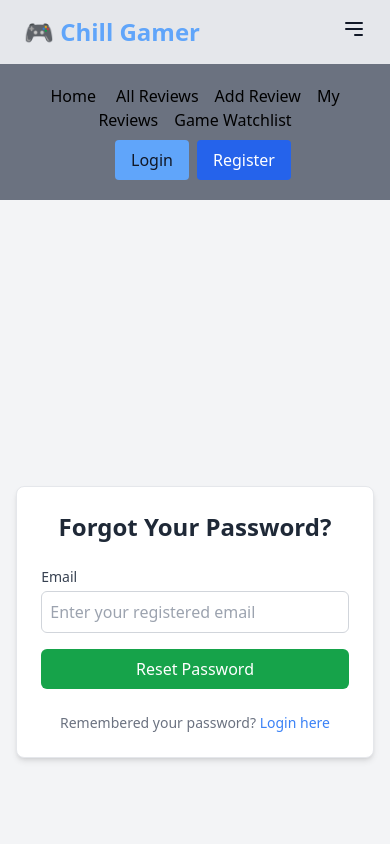
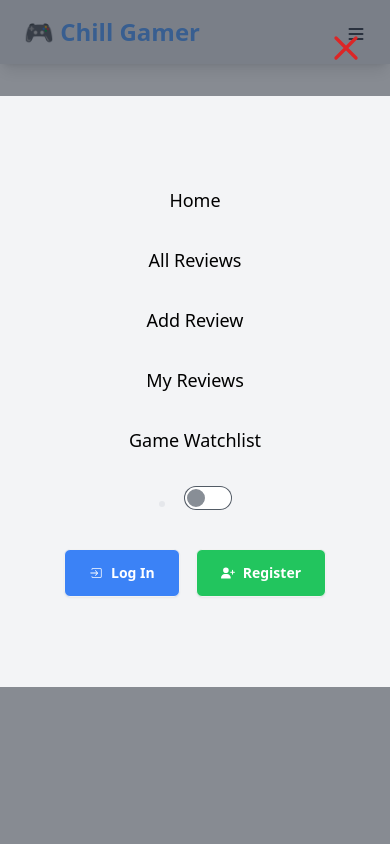
Before and after one commit to MRS028/Chill-Gamer-Reviewer-Client, a React (Vite) app: page /auth/forgetpassword in a window 390 px wide. Both pictures are taken after a click on the button 354 px from the left and 29 px from the top of the page. Shown: the top 844 px of the page. Built offline with nearby package versions, Linux system fonts and the light colour scheme; no server answers.

Commit message:
Login and Logout condition build and mobile navbar build

```diff
--- a/src/AuthLaoyout/ForgetPassword.jsx
+++ b/src/AuthLaoyout/ForgetPassword.jsx
@@ -1,73 +1,73 @@
-import React, { useState } from "react";
-import { Link } from "react-router-dom";
+import React, { useEffect, useState } from 'react';
+import { useNavigate, useLocation } from 'react-router-dom';
+import { getAuth, sendPasswordResetEmail, signOut } from 'firebase/auth';
+import { toast, ToastContainer } from 'react-toastify';
+import 'react-toastify/dist/ReactToastify.css';
 
 const ForgetPassword = () => {
-  const [email, setEmail] = useState("");
-  const [error, setError] = useState("");
-  const [message, setMessage] = useState("");
+  const auth = getAuth();
+  const navigate = useNavigate();
+  const location = useLocation();
+  const [email, setEmail] = useState(location.state?.email || "");
+  useEffect(() => {
+    console.log("Location State:", location.state);
+  }, [location.state]);
 
-  const handleEmailChange = (e) => {
-    setEmail(e.target.value);
-  };
-
-  const handleSubmit = (e) => {
+  const handleResetPassword = (e) => {
     e.preventDefault();
-
-    const registeredEmail = "user@example.com";
-
-    if (email === registeredEmail) {
-      setMessage("Password reset email has been sent!");
-      setError("");
-    } else {
-      setError("This email is not registered.");
-      setMessage("");
+    if (!email) {
+      toast.error('Please enter an email address.');
+      return;
     }
-
-
+    const emailPattern = /^[^\s@]+@[^\s@]+\.[^\s@]+$/;
+    if (!emailPattern.test(email)) {
+      toast.error('Please enter a valid email address.');
+      return;
+    }
+    sendPasswordResetEmail(auth, email)
+      .then(() => {
+        toast.success('Password reset email sent! Please check your email.', { autoClose: 1000 });
+        signOut(auth).then(() => {
+          setTimeout(() => {
+            // navigate('/auth/login');
+            // window.location.href = "https://gmail.google.com"
+            window.open("https://mail.google.com", "_blank");
+          }, 1200);
+        });
+      })
+      .catch((error) => {
+        console.error('Error resetting password:', error.message);
+        toast.error('Failed to send password reset email. Please try again.');
+      });
   };
 
   return (
-    <div className="flex min-h-screen items-center justify-center md:py-8 bg-gray-100">
-      <div className="w-11/12 max-w-md bg-white rounded-lg shadow-md p-6 border">
-        <h2 className="text-2xl font-semibold text-center text-gray-800 mb-6">
-          Forgot Your Password?
-        </h2>
-        <form onSubmit={handleSubmit} className="space-y-4">
-          {/* Email */}
+    <div className="flex min-h-screen items-center justify-center">
+      <div className="w-full max-w-md bg-gray-100 rounded-lg shadow-md p-6 border">
+        <h2 className="text-2xl font-semibold text-center text-gray-800 mb-6">Forgot Password</h2>
+        <p className="text-sm text-gray-500 text-center mb-4">
+          Enter your email address and we will send you a link to reset your password.
+        </p>
+        <form onSubmit={handleResetPassword} className="space-y-4">
           <div>
-            <label htmlFor="email" className="flex items-center text-sm font-medium text-gray-700">
-              Email
-            </label>
+            <label htmlFor="email" className="block text-left text-sm font-medium text-gray-700">Email</label>
             <input
               type="email"
               id="email"
               value={email}
-              onChange={handleEmailChange}
-              placeholder="Enter your registered email"
+              onChange={(e) => setEmail(e.target.value)}
+              placeholder='Enter Your Email'
               className="w-full mt-1 p-2 border border-gray-300 rounded-md focus:ring-blue-500 focus:border-blue-500"
             />
           </div>
-
-          {/* Error  */}
-          {error && <p className="text-xs text-red-500 mt-2">{error}</p>}
-          {message && <p className="text-xs text-green-500 mt-2">{message}</p>}
-
-          {/* Submit Btn */}
-          <button
-            type="submit"
-            className="w-full py-2 px-4 bg-green-600 text-white font-medium rounded-md hover:bg-green-700"
-          >
-            Reset Password
-          </button>
+          <button type="submit" className="w-full py-2 px-4 bg-green-600 text-white font-medium rounded-md hover:bg-green-700">Send Reset Link</button>
         </form>
-
         <p className="text-sm text-center text-gray-500 mt-6">
-          Remembered your password?{" "}
-          <Link to="/auth/login" className="text-blue-500 hover:underline">
-            Login here
-          </Link>
+          Remembered your password?{' '}
+          <span onClick={() => navigate('/auth/login')} className="text-blue-500 hover:underline cursor-pointer">Login</span>
         </p>
       </div>
+      <ToastContainer />
     </div>
   );
 };
--- a/src/AuthLaoyout/Login.jsx
+++ b/src/AuthLaoyout/Login.jsx
@@ -1,82 +1,85 @@
 import React, { useContext, useState } from "react";
-import { Link, useLocation } from "react-router-dom";
+import { Link, useLocation, useNavigate } from "react-router-dom";
 import { FaEye, FaEyeSlash } from "react-icons/fa";
 import { FcGoogle } from "react-icons/fc";
 import Swal from "sweetalert2";
 import { AuthContext } from "../Provider/AuthProvider";
 
 const Login = () => {
-  const { userLogin, setUser, user } = useContext(AuthContext);
-
+  const { userLogin, setUser,signInWithGoogle } = useContext(AuthContext);
   const [email, setEmail] = useState("");
   const [password, setPassword] = useState("");
   const [showPassword, setShowPassword] = useState(false);
-  const [error, setError] = useState({ login: " " });
+  const [error, setError] = useState("");
 
-  const navigate = useLocation();
-
+  const navigate = useNavigate();
+  const location = useLocation();
 
   // Login part
   const handleSubmit = (e) => {
     e.preventDefault();
 
-    const form = e.target;
-    const email = form.email.value;
-    const password = form.password.value;
+    if (!email || !password) {
+      setError("Email and Password are required.");
+      return;
+    }
 
-    console.log(email, password);
+    if (!/\S+@\S+\.\S+/.test(email)) {
+      setError("Please enter a valid email address.");
+      return;
+    }
+
+    setError(""); // Clear any previous error
 
     userLogin(email, password)
       .then((result) => {
         const user = result.user;
         setUser(user);
-        console.log(user);
         Swal.fire({
           title: "Log in Successful!",
           text: "Welcome back to our platform!",
           icon: "success",
           confirmButtonText: "OK",
         });
-        navigate('/')
+        navigate(location?.state ? location.state : "/");
       })
       .catch((error) => {
-        const errorCode = error.code;
-        const errorMessage = error.message;
-        setError({ login: "Invalid email or password 🙃" });
-
-        // console.log(errorCode, errorMessage);
+        if (error.code) {
+          setError("Incorrect email or password. Please try again.");
+        }
       });
   };
 
-  // Passsword validition
-  {
-    user?.email ? <> </> : <>{}</>;
-  }
+  const handleGoogleSignIn = () => {
+    signInWithGoogle()
+      .then((result) => {
 
-  //   if (email ===  && password === "Password123") {
+        console.log(result);
+          navigate("/");
+          Swal.fire({
+            title: "Login Successful!",
+            text: "Welcome to our platform!",
+            icon: "success",
+            confirmButtonText: "OK",
+          });
 
-  //   } else {
-  //     setError({ login: "Invalid email or password" });
-  //   }
-  // };
+      })
+      .catch((error) => {
+        console.log("ERROR", error.message);
 
-  // handle log in
+      });
+  };
+
 
   const navigateToForgetPassword = () => {
-    Swal.fire({
-      icon: "info",
-      title: "Forgot Password",
-      text: "Reset password functionality can be added.",
+    navigate("/auth/forgetpassword", {
+      state: { email: email || "" },
     });
   };
 
-  const handleGoogleSignIn = () => {
-    alert("Google Sign-In clicked!");
-  };
-
   return (
-    <div className="flex min-h-screen items-center justify-center md:py-8 bg-gray-100">
-      <div className="w-11/12 max-w-md bg-white rounded-lg shadow-md p-6 border">
+    <div className="flex min-h-screen items-center justify-center md:py-8 ">
+      <div className="w-11/12 max-w-md bg-gray-100 rounded-lg shadow-md p-6 border">
         <h2 className="text-2xl font-semibold text-center text-gray-800 mb-6">
           Login
         </h2>
@@ -125,25 +128,21 @@ const Login = () => {
                 {showPassword ? <FaEyeSlash /> : <FaEye />}
               </span>
             </div>
-            {error.login && (
-              <p className="text-red-500 text-sm">{error.login}</p>
-            )}
           </div>
 
-          {/* Forgot Pass */}
-          <div className="text-right">
-            <Link to="/auth/forgetpassword">
-              <button
-                type="button"
-                onClick={navigateToForgetPassword}
-                className="text-sm text-blue-500 hover:underline"
-              >
-                Forgot Password?
-              </button>
-            </Link>
-          </div>
+          {/* Error Message */}
+          {error && <p className="text-red-500 text-sm">{error}</p>}
 
           {/* Submit btn */}
+          <div className="flex justify-end">
+            <button
+              type="button"
+              onClick={navigateToForgetPassword}
+              className="text-sm text-blue-500 hover:underline"
+            >
+              Forgot Password?
+            </button>
+          </div>
           <button
             type="submit"
             className="w-full py-2 px-4 bg-green-600 text-white font-medium rounded-md hover:bg-green-700"
--- a/src/AuthLaoyout/Register.jsx
+++ b/src/AuthLaoyout/Register.jsx
@@ -1,5 +1,5 @@
 import React, { useContext, useState } from "react";
-import { Link } from "react-router-dom";
+import { Link, useLocation, useNavigate } from "react-router-dom";
 import { FcGoogle } from "react-icons/fc";
 import { FaEye, FaEyeSlash } from "react-icons/fa";
 import AuthProvider, { AuthContext } from "../Provider/AuthProvider";
@@ -7,12 +7,13 @@ import Swal from "sweetalert2";
 
 const Register = () => {
   // Export from Authprovider
-  const { createNewUser ,user,setUser} = useContext(AuthContext);
+  const { createNewUser ,user,setUser,signInWithGoogle} = useContext(AuthContext);
 
   const [showPassword, setShowPassword] = useState(false);
   const [passwordError, setPasswordError] = useState("");
   //  console.log(user);
-
+ const navigate = useNavigate();
+ const location =useLocation();
   // Form submit Section
   const handleSubmit = (e) => {
     e.preventDefault();
@@ -23,10 +24,10 @@ const Register = () => {
     const password = form.get("password");
     const FormInfo = { name, email, photourl, password };
 
-    console.log(FormInfo);
+    // console.log(FormInfo);
     createNewUser(email, password)
       .then((result) => {
-
+        navigate("/");
         const user = result.user;
         setUser(user);
         console.log(user);
@@ -62,12 +63,28 @@ const Register = () => {
   };
 
   const handleGoogleSignIn = () => {
-    alert("Google Sign-In Clicked!");
+    signInWithGoogle()
+      .then((result) => {
+
+        console.log(result);
+          navigate("/");
+          Swal.fire({
+            title: "Registration Successful!",
+            text: "Welcome to our platform!",
+            icon: "success",
+            confirmButtonText: "OK",
+          });
+
+      })
+      .catch((error) => {
+        console.log("ERROR", error.message);
+
+      });
   };
 
   return (
     <div className="flex min-h-screen items-center justify-center md:my-8">
-      <div className="w-11/12 max-w-md bg-white rounded-lg shadow-md p-6 border">
+      <div className="w-11/12 max-w-md bg-gray-100 rounded-lg shadow-md p-6 border">
         <h2 className="text-2xl font-semibold text-center text-gray-800 mb-6">
           Register
         </h2>
--- a/src/Components/Home/Navbar.jsx
+++ b/src/Components/Home/Navbar.jsx
@@ -1,28 +1,47 @@
-import React, { useContext, useState } from "react";
+import React, { useContext, useEffect, useState } from "react";
 import { FaHome, FaTags } from "react-icons/fa";
-import { Link, NavLink } from "react-router-dom";
+import { Link, NavLink, useLocation, useNavigate } from "react-router-dom";
 import { AuthContext } from "../../Provider/AuthProvider";
+import { IoIosLogIn, IoIosLogOut } from "react-icons/io";
+import { FaUserPlus } from "react-icons/fa6";
 
 const Navbar = () => {
-  const {user,logOut} = useContext(AuthContext);
+  const { user, logOut } = useContext(AuthContext);
   const [isMenuOpen, setIsMenuOpen] = useState(false);
   // console.log(user.email);
+  const navigate = useNavigate();
+  const location = useLocation();
 
-
-
-
-
-
+  const handleLogout = () => {
+    logOut();
+    navigate("/");
+  };
+  useEffect(() => {
+    setIsMenuOpen(false);
+  }, [location]);
 
   const links = (
     <>
       <NavLink to="/" className="text-black">
         Home
       </NavLink>
-      <NavLink to="/allreviews" className="text-black"> All Reviews</NavLink>
-      <NavLink to="/addreview" className="text-black">Add Review</NavLink>
-      <NavLink to="/myreviews" className="text-black">My Reviews</NavLink>
-      <NavLink to="/game-watchlist" className="text-black">Game Watchlist</NavLink>
+      <NavLink to="/allreviews" className="text-black">
+        {" "}
+        All Reviews
+      </NavLink>
+      <NavLink to="/addreview" className="text-black">
+        Add Review
+      </NavLink>
+      <NavLink to="/myreviews" className="text-black">
+        My Reviews
+      </NavLink>
+      <NavLink to="/game-watchlist" className="text-black">
+        Game Watchlist
+      </NavLink>
+      <li> <input type="checkbox" className="toggle" onChange={() => document.documentElement.setAttribute('data-theme', document.documentElement.getAttribute('data-theme') === 'dark' ? 'light' : 'dark')} />
+
+      </li>
+
     </>
   );
 
@@ -44,7 +63,57 @@ const Navbar = () => {
               onClick={() => setIsMenuOpen(!isMenuOpen)}
             >
               <svg
-                className="w-6 h-6"
+        xmlns="http://www.w3.org/2000/svg"
+        fill="none"
+        viewBox="0 0 24 24"
+        className="inline-block h-5 w-5 stroke-current">
+        <path
+          strokeLinecap="round"
+          strokeLinejoin="round"
+          strokeWidth="2"
+          d="M4 6h16M4 12h16M4 18h16"></path>
+      </svg>
+            </button>
+          </div>
+
+          {/* Login/Register Buttons (Desktop) */}
+          <div className="hidden md:block">
+            {user || user?.email ? (
+              <button
+              onClick={handleLogout}
+              className="btn bg-red-500 hover:bg-red-700 font-semibold text-white "
+            >
+              Log out <IoIosLogOut size={18} />
+            </button>
+            ) : (
+              <>
+                <Link to="/auth/login">
+                <button className="btn bg-blue-500 text-white font-semibold hover:bg-green-600 btn-outline">
+                    <IoIosLogIn size={14} />
+                    Log In
+                  </button>
+                </Link>
+
+                <Link to="/auth/register">
+                <button className="btn bg-green-500 text-white font-semibold hover:bg-blue-500 btn-outline">
+                    <FaUserPlus size={14} /> Register
+                  </button>
+                </Link>
+              </>
+            )}
+          </div>
+        </div>
+
+        {/* Mobile Menu */}
+        {isMenuOpen && (
+          <div className="fixed inset-0 bg-gray-900 bg-opacity-50 z-50">
+            <div className="flex justify-end p-6">
+              <button
+                onClick={() => setIsMenuOpen(false)}
+                className="text-white text-3xl "
+              >
+                <svg
+                  className="w-10 h-12 text-red-600 font-bold"
                   xmlns="http://www.w3.org/2000/svg"
                   fill="none"
                   viewBox="0 0 24 24"
@@ -54,52 +123,40 @@ const Navbar = () => {
                     strokeLinecap="round"
                     strokeLinejoin="round"
                     strokeWidth="2"
-                  d="M4 6h16M4 12h16m-7 6h7"
+                    d="M6 18L18 6M6 6l12 12"
                   />
                 </svg>
               </button>
             </div>
-
-          {/* Login/Register Buttons (Desktop) */}
-          <div className="hidden md:block">
-            {
-              (user || user?.email) ? <button onClick={logOut} className="btn ">Logout</button> : <>
+            <div className="flex flex-col items-center justify-center h-[70%] bg-gray-100 text-lg space-y-8">
+              {links}
+              <div className="mt-4">
+                {user || user?.email ? (
+                  <button
+                    onClick={handleLogout}
+                    className="btn bg-red-500 text-white py-3 px-6 rounded-md hover:bg-red-700"
+                  >
+                    Logout <IoIosLogOut size={18} />
+                  </button>
+                ) : (
+                  <>
+                    <div className="flex gap-4">
                       <Link to="/auth/login">
-              <button className="bg-blue-400 text-gray-900 px-4 py-2 rounded hover:bg-blue-500">
-                Login{" "}
-              </button>{" "}
-            </Link>
-
-            <Link to="/auth/register">
-              <button className="bg-blue-600 text-white px-4 py-2 rounded hover:bg-blue-700 ml-2">
-                Register
-              </button>{" "}
-            </Link>
-              </>
-            }
-          </div>
-        </div>
-
-        {/* Mobile Menu */}
-        {isMenuOpen && (
-          <div id="mobile-menu" className="bg-gray-500 p-5 md:hidden space-x-4">
-            {links}
-            <div className="flex justify-center mt-2">
-            {
-              (user || user?.email) ? <button onClick={logOut} className="btn ">Logout</button> : <>
-              <Link to="/auth/login">
-                <button className="bg-blue-400 text-gray-900 px-4 py-2 rounded hover:bg-blue-500">
-                  Login
+                        <button className="btn bg-blue-500 text-white py-3 px-6 rounded-md hover:bg-blue-600 flex items-center gap-2">
+                          <IoIosLogIn size={14} />
+                          Log In
                         </button>
                       </Link>
 
                       <Link to="/auth/register">
-              <button className="bg-blue-600 text-white px-4 py-2 rounded hover:bg-blue-700 ml-2">
-                Register
-              </button>{" "}
+                        <button className="btn bg-green-500 text-white py-3 px-6 rounded-md hover:bg-green-600 flex items-center gap-2">
+                          <FaUserPlus size={14} /> Register
+                        </button>
                       </Link>
+                    </div>
                   </>
-            }
+                )}
+              </div>
             </div>
           </div>
         )}
--- a/src/Pages/AddReview.jsx
+++ b/src/Pages/AddReview.jsx
@@ -2,7 +2,7 @@ import React from 'react';
 
 const AddReview = () => {
     return (
-        <div>
+        <div className='text-center my-5'>
             <h3>add review</h3>
         </div>
     );
--- a/src/Pages/GameWatchList.jsx
+++ b/src/Pages/GameWatchList.jsx
@@ -2,7 +2,7 @@ import React from 'react';
 
 const GameWatchList = () => {
     return (
-        <div>
+        <div className='text-center my-5'>
             <h2>game-watchlist</h2>
         </div>
     );
--- a/src/Pages/MyReviews.jsx
+++ b/src/Pages/MyReviews.jsx
@@ -2,8 +2,10 @@ import React from 'react';
 
 const MyReviews = () => {
     return (
-        <div>
+        <div className='text-center my-5'>
             <h2>My reviews</h2>
+
+
         </div>
     );
 };
--- a/src/Provider/AuthProvider.jsx
+++ b/src/Provider/AuthProvider.jsx
@@ -5,15 +5,19 @@ import {
   getAuth,
   onAuthStateChanged,
   signInWithEmailAndPassword,
+  signInWithPopup,
   signOut,
 } from "firebase/auth";
+import { GoogleAuthProvider } from "firebase/auth";
+const googleProvider = new GoogleAuthProvider();
+
 export const AuthContext = createContext();
 const auth = getAuth(app);
 
 const AuthProvider = ({ children }) => {
   const [user, setUser] = useState(null);
-  const [loading,setLoading] = useState(true);
-  console.log(loading,user);
+  const [loading, setLoading] = useState(true);
+  //   console.log(loading,user);
 
   //   console.log(user);
 
@@ -26,9 +30,14 @@ const AuthProvider = ({ children }) => {
   const userLogin = (email, password) => {
     return signInWithEmailAndPassword(auth, email, password);
   };
-
+  // Logout
   const logOut = () => {
     return signOut(auth);
+  };
+  //Signin
+  const signInWithGoogle = () => {
+    setLoading(true);
+    return signInWithPopup(auth, googleProvider);
   };
   //   Sendings
   const authInfo = {
@@ -38,6 +47,7 @@ const AuthProvider = ({ children }) => {
     userLogin,
     logOut,
     loading,
+    signInWithGoogle,
   };
 
   useEffect(() => {
--- a/src/Routes/PrivateRoute.jsx
+++ b/src/Routes/PrivateRoute.jsx
@@ -1,18 +1,20 @@
-import React, { Children, useContext } from "react";
+import React, { useContext } from "react";
 import { AuthContext } from "../Provider/AuthProvider";
 import { Navigate } from "react-router-dom";
 import Loading from "../Pages/Loading";
 
-const PrivateRoute = () => {
+const PrivateRoute = ({ children }) => {
   const { user, loading } = useContext(AuthContext);
+
   if (loading) {
-    return <Loading></Loading>;
-  }
-  if (user && user.email) {
-    return Children;
+    return <Loading />;
   }
 
-  return <Navigate to={"/auth/login"}></Navigate>;
+  if (user && user.email) {
+    return children;
+  }
+
+  return <Navigate to={"/auth/login"} />;
 };
 
 export default PrivateRoute;
```
Lines whose indentation alone changed are shown as unchanged.
